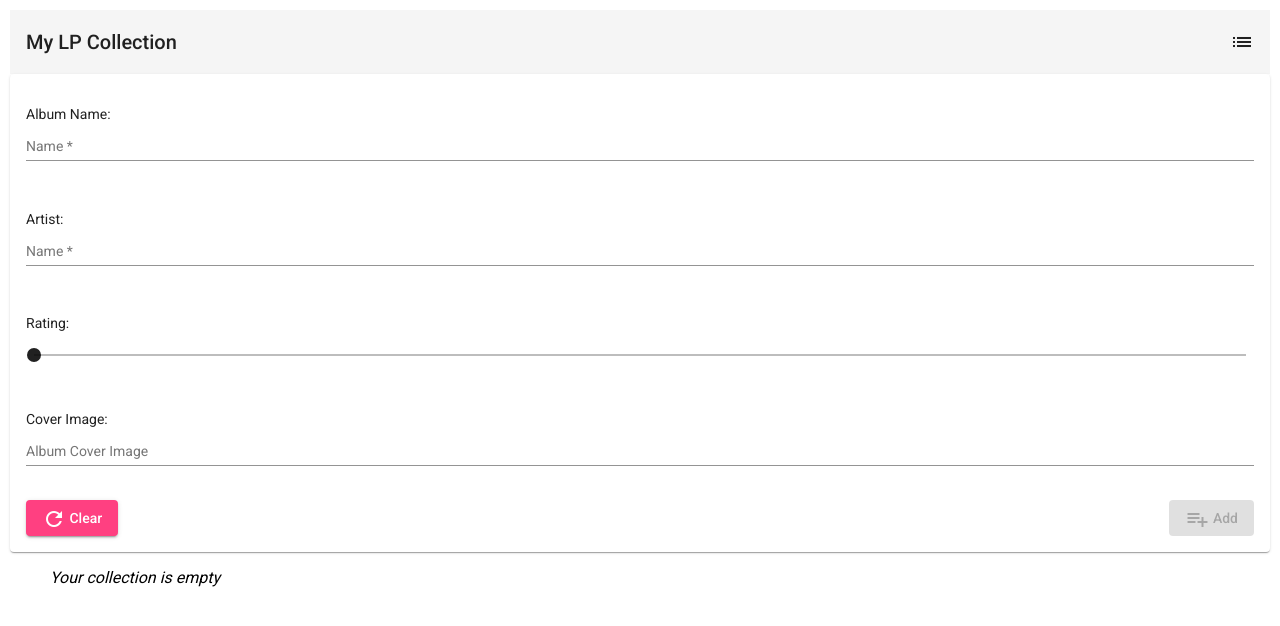
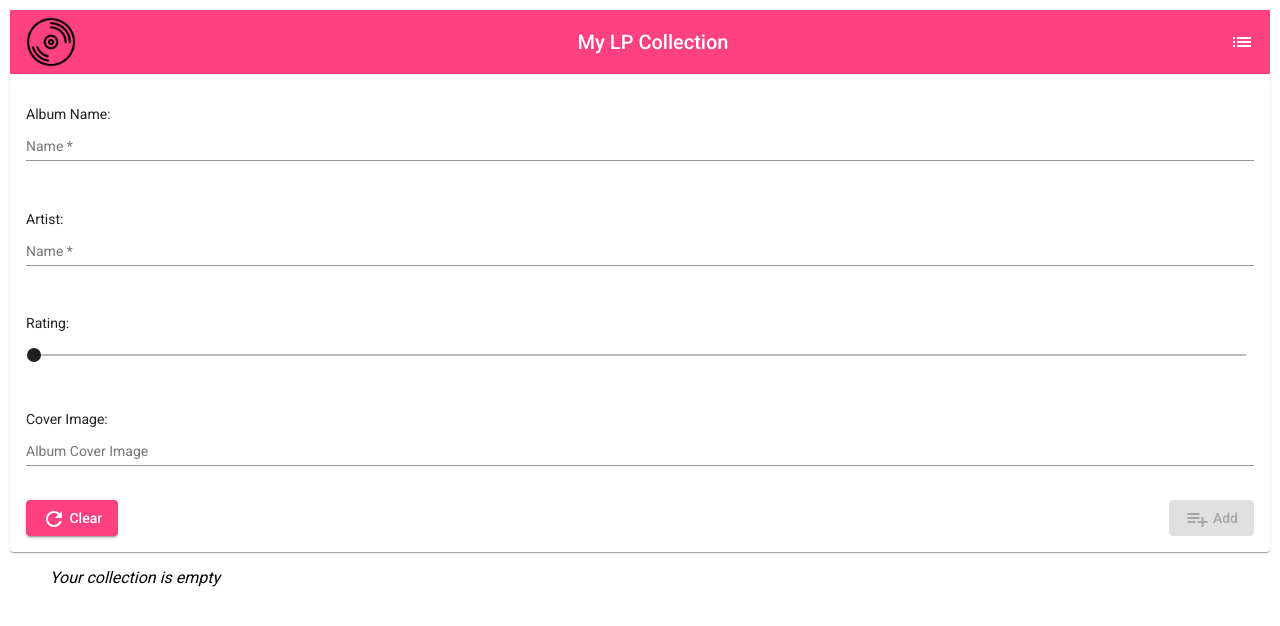
Before and after one commit to zunym/my-lp-collection, an Angular app: page / in a window 1280 px wide. Shown: the top 626 px of the page. Built offline with nearby package versions, Linux system fonts and the light colour scheme; what @angular/material-moment-adapter would draw is missing.

Commit message:
Added icon in header

```diff
--- a/src/app/components/cart.component.html
+++ b/src/app/components/cart.component.html
@@ -1,4 +1,5 @@
-<mat-toolbar fxLayout="row" fxLayoutAlign="space-between center" >
+<mat-toolbar fxLayout="row" fxLayoutAlign="space-between center" color="accent" >
+  <img style="width:50px;height:50px;" src="../../assets/cd.png" alt="" srcset="">
   My LP Collection
   <mat-icon>list</mat-icon>
 </mat-toolbar>
```
